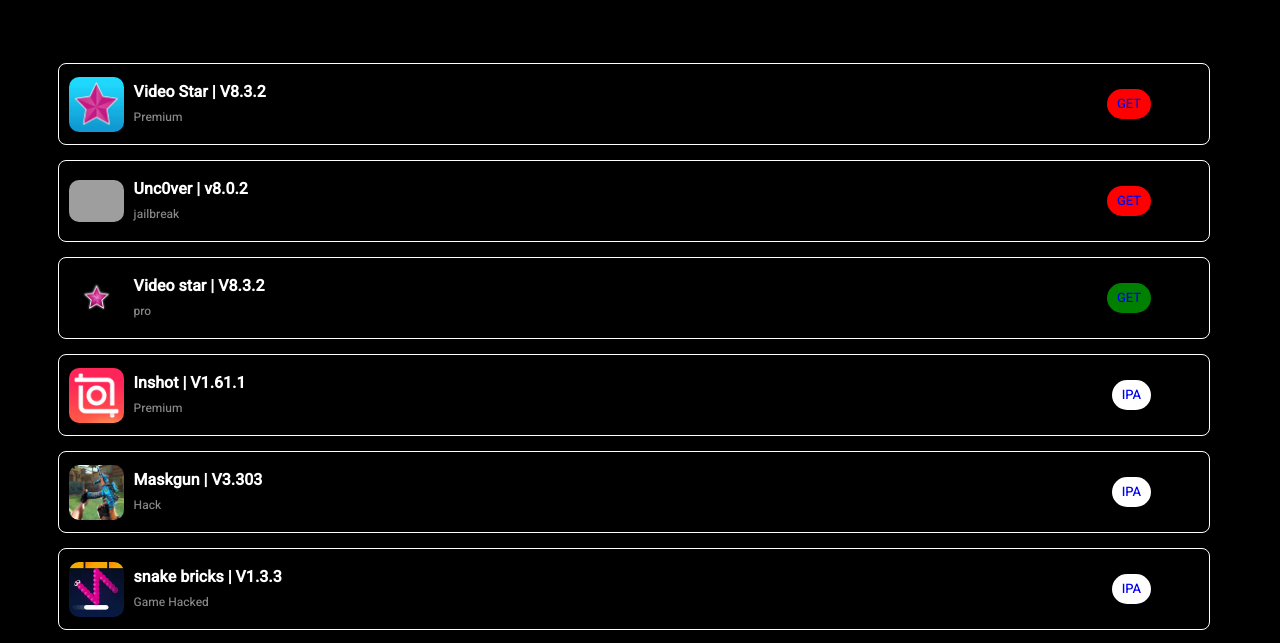
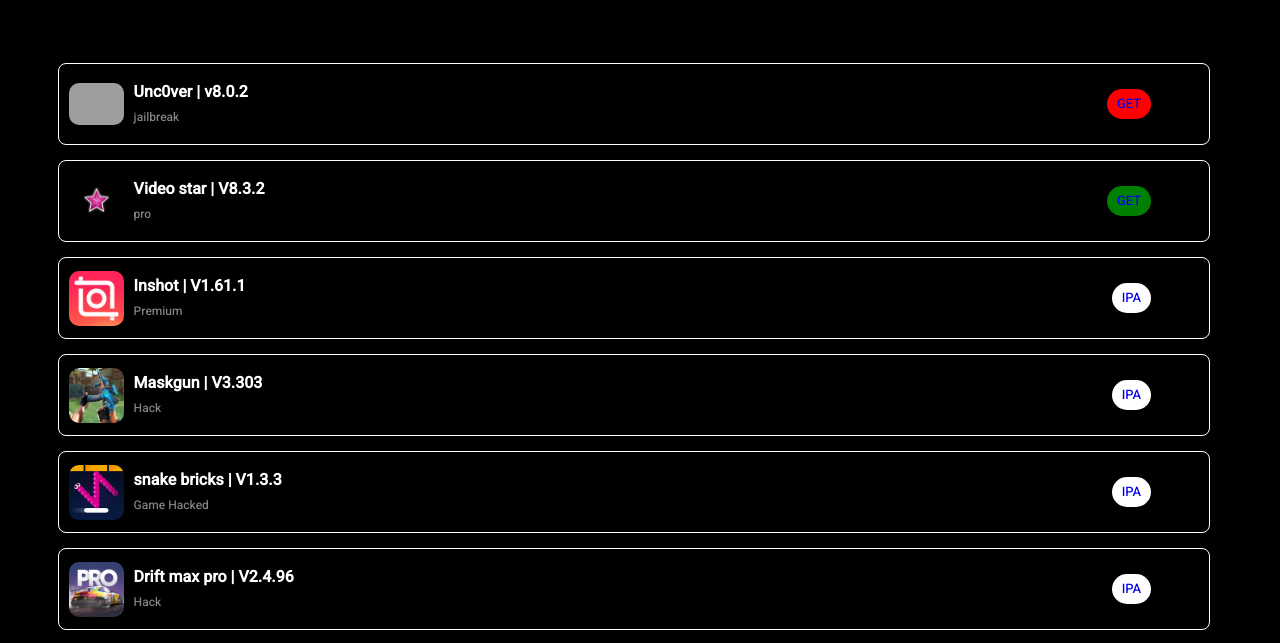
Before and after one commit to BarhamIO/BarhamIO.github.io, a plain HTML site: page index.html in a window 1280 px wide. Shown: the part 61-704 px from the top of the page. Drawn offline with Linux system fonts and the light colour scheme; grey boxes are pictures that could not be loaded.

Commit message:
Update index.html

```diff
--- a/index.html
+++ b/index.html
@@ -24,14 +24,6 @@
 <br>
 <ul class="ul">
 
-<li class="li">
-  <img src="img/Videostar.png">
-  <div class="text">
-    <h1>Video Star | V8.3.2</h1>
-    <span>Premium</span>
-  </div>
-  <div class="get"><a style="background: red;" href="https://is.gd/Cydiainfovideostar">GET</a></div>
-</li>
 <li class="li">
   <img src="https://app.kurd-source.com/img/Uncover.png">
   <div class="text">
```
